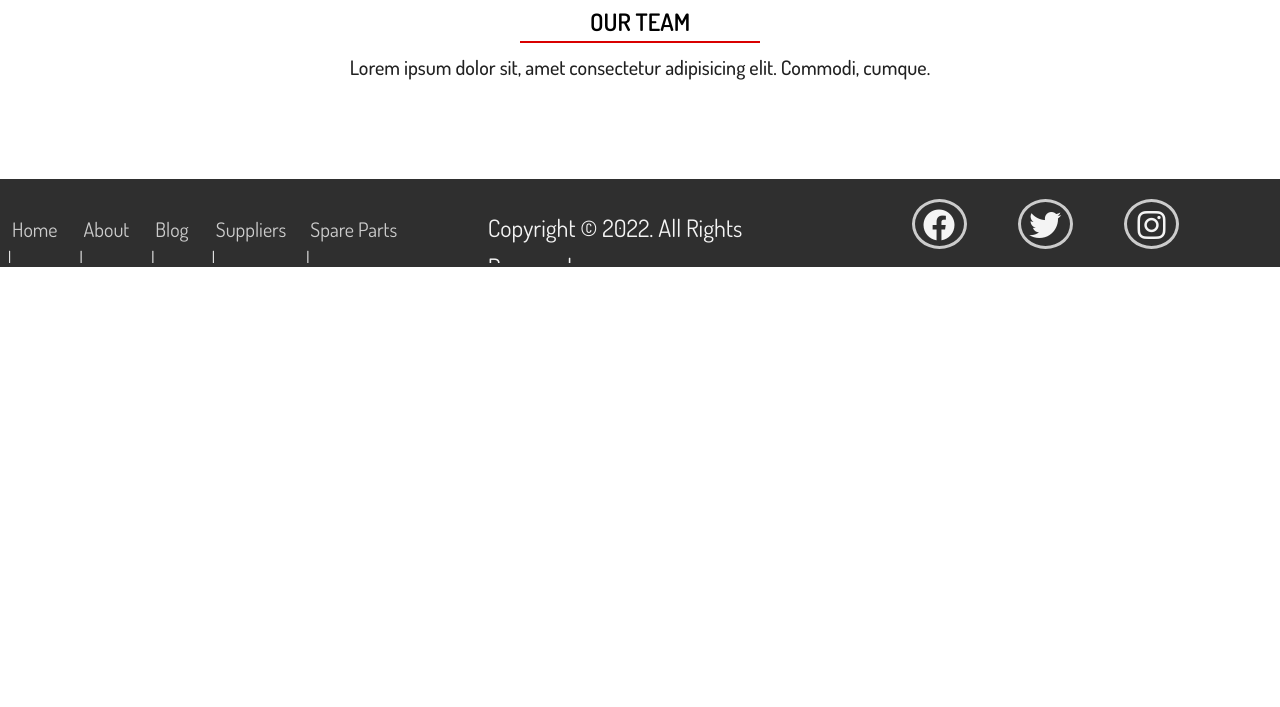
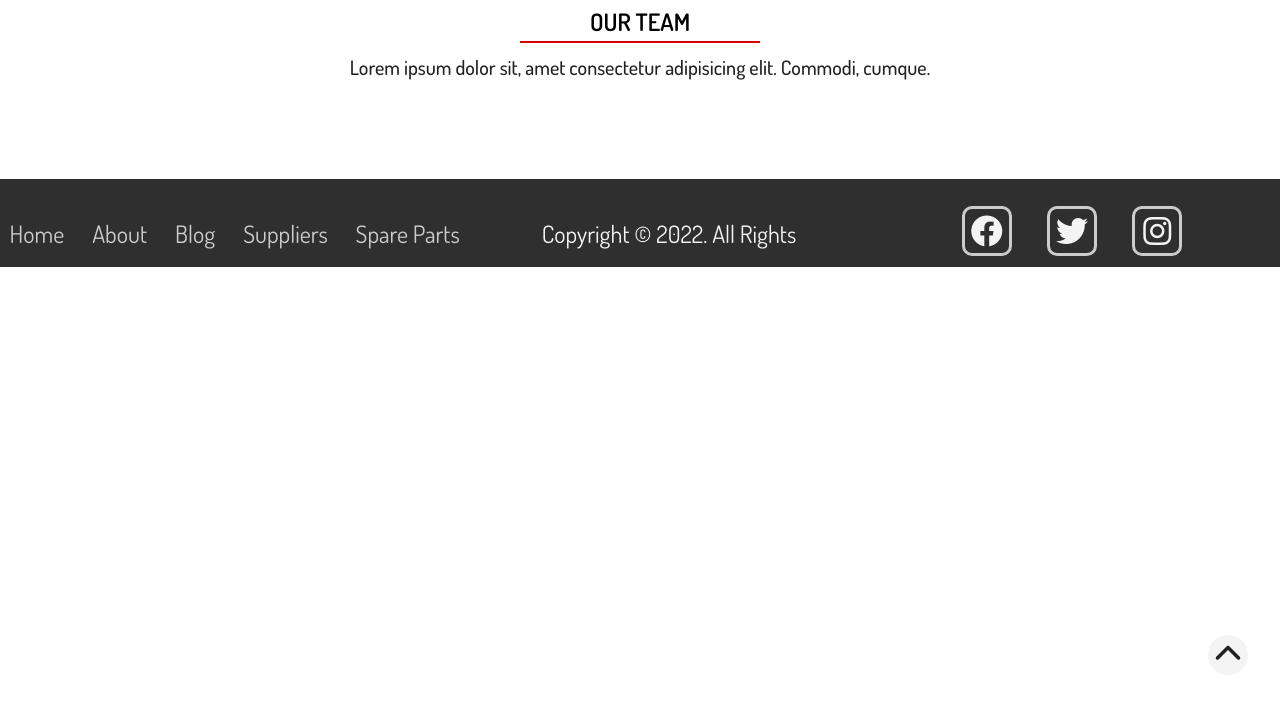
Before and after one commit to sean-david-welch/Farmec-v1, a Django app: template teams/templates/teams/teams.html in a window 1280 px wide. Shown: the part 93-800 px from the top of the page. Run offline with Django 3.2, Linux system fonts and the light colour scheme; the template is opened without the code that fills it, so the values that code supplies are empty.

Commit message:
few changes to style sheets

```diff
--- /dev/null
+++ b/static/css/footer.css
@@ -0,0 +1,99 @@
+/* Footer */
+/* To top button */
+.to-top {
+    background: var(--light-color);
+    position: fixed;
+    bottom: 16px;
+    right: 32px;
+    width: 40px;
+    height: 40px;
+    border-radius: 50%;
+    display: flex;
+    align-items: center;
+    justify-content: center;
+    font-size: 28px;
+    color: var(--dark-color);
+    text-decoration: none;
+    opacity: 0;
+    pointer-events: none;
+    transition: all 1s;
+  }
+
+  .to-top.active {
+    bottom: 32px;
+    pointer-events: auto;
+    opacity: 1;
+  }
+
+  #main-footer {
+    background: var(--mdark-color);
+    color: var(--light-color);
+    height: 5.5rem;
+  }
+
+  #main-footer .footer-content {
+    margin-top: 0.25rem;
+    display: flex;
+    flex-direction: row;
+    height: 5rem;
+    align-items: baseline;
+    justify-content: center;
+  }
+
+  #main-footer p {
+    font-size: 1.5rem;
+    margin-top: 2rem;
+    margin-left: 4rem;
+    margin-right: 4rem;
+  }
+
+  #main-footer .social a {
+    padding: 0.5rem;
+    text-decoration: none;
+    color: var(--light-color);
+  }
+
+  #main-footer .navigation ul {
+    display: flex;
+    list-style: none;
+    align-items: center;
+    justify-content: space-between;
+  }
+
+  #main-footer .navigation li {
+    font-size: 1.5rem;
+    padding: 0.1rem;
+    transition: all 0.5s linear;
+  }
+
+  #main-footer .navigation a {
+    color: var(--medium-color);
+    text-decoration: none;
+    font-size: 1.5rem;
+    transition: all 0.5s linear;
+    padding: 0.5rem;
+  }
+
+  #main-footer .navigation li:hover,
+  #main-footer .navigation a:hover {
+    transform: scale(1.1);
+    color: var(--primary-color);
+  }
+
+
+  #main-footer .social .fab {
+    margin: 0.5rem;
+    border: 3px var(--medium-color) solid;
+    border-radius: 10px;
+    height: 50px;
+    width: 50px;
+    line-height: 36px;
+    text-align: center;
+    padding: 0.25rem;
+    transition: all 0.3s linear;
+  }
+
+  #main-footer .footer-content .social .fab:hover {
+    background: var(--primary-color);
+    transform: scale(1.05);
+  }
--- a/static/css/main.css
+++ b/static/css/main.css
@@ -1,8 +1,15 @@
 /* Styles imports */
 @import 'variables.css';
 @import 'utils.css';
+@import 'teams.css';
+@import 'navbar.css';
+@import 'footer.css';
 
 /* General Styles */
+html {
+  scroll-behavior: smooth;
+}
+
 * {
   margin: 0;
   padding: 0;
@@ -261,105 +198,3 @@ body {
 #blog .flex-reverse {
   flex-direction: row-reverse;
 }
-
-/* About Page - Team Section */
-#about-team {
-  padding: 6rem;
-}
-
-.about-info {
-  display: flex;
-  flex-direction: row;
-  flex-wrap: nowrap;
-  justify-content: center;
-  text-align: left;
-  align-items: center;
-}
-
-.bio-image {
-  height: 10rem;
-  border-radius: 10px;
-  margin: 0 1rem;
-}
-
-.bio {
-  border-radius: 10px;
-  height: 10rem;
-  border-top: 2px solid var(--primary-color);
-  border-left: 2px solid var(--primary-color);
-  padding: 1rem;
-  font-size: 10px;
-  font-weight: 400;
-}
-
-/* Footer */
-#main-footer {
-  background: var(--mdark-color);
-  color: var(--light-color);
-  height: 5.5rem;
-}
-
-#main-footer .footer-content {
-  margin-top: 0.25rem;
-  display: flex;
-  flex-direction: row;
-  height: 5rem;
-  align-items: baseline;
-  justify-content: center;
-}
-
-#main-footer p {
-  font-size: 1.5rem;
-  margin-left: 5rem;
-  margin-right: 5rem;
-}
-
-#main-footer .social a {
-  padding: 0.5rem;
-  text-decoration: none;
-  color: var(--light-color);
-}
-
-#main-footer .navigation ul {
-  display: flex;
-  list-style: none;
-  align-items: center;
-  justify-content: space-between;
-}
-
-#main-footer .navigation li {
-  padding: 0.5rem;
-  transition: all 0.5s linear;
-}
-
-#main-footer .navigation a {
-  color: var(--medium-color);
-  text-decoration: none;
-  font-size: 1.25rem;
-  transition: all 0.5s linear;
-  padding: 0.25rem;
-}
-
-#main-footer .navigation li:hover,
-#main-footer .navigation a:hover {
-  transform: scale(1.1);
-  color: var(--primary-color);
-}
-
-
-#main-footer .social .fab {
-  margin: 1rem;
-  border: 3px var(--medium-color) solid;
-  border-radius: 50%;
-  height: 50px;
-  width: 55px;
-  line-height: 30px;
-  text-align: center;
-  padding: 0.5rem;
-  transition: all 0.3s linear;
-}
-
-#main-footer .footer-content .social .fab:hover {
-  background: var(--primary-color);
-  transform: scale(1.05);
-}
--- a/static/js/main.js
+++ b/static/js/main.js
@@ -32,3 +32,12 @@ $('#navbar a, .btn').on('click', function (e) {
         );
     }
 });
+
+// To top button
+const toTop = document.querySelector("to-top");
+
+window.addEventListener("scroll", () => {
+    if (window.scrollY < 100) {
+        toTop.classList.remove("active");
+    }
+})
--- a/teams/templates/teams/teams.html
+++ b/teams/templates/teams/teams.html
@@ -18,7 +18,8 @@
                     <h1>Name: {{member.name}}</h1>
                     <h1>Email: {{member.email}}</h1>
                     <h1>Role: Office Management, Admin & Marketing</h1>
-                    <h1>Short Bio: {{member.bio}}
+                    <h1>Short Bio: Lorem ipsum dolor sit amet consectetur adipisicing elit. Aut dicta magnam tempora
+                        corporis architecto illum quidem eaque ducimus mollitia error!
                     </h1>
                 </div>
             </div>
--- a/templates/footer.html
+++ b/templates/footer.html
@@ -2,6 +2,9 @@
 <!-- Footer -->
 <footer id="main-footer">
     <div class="container">
+        <a href="#" class="to-top active">
+            <i class="fas fa-chevron-up"></i>
+        </a>
         <div class="footer-content">
             <div class="navigation">
                 <ul>
```
Also changed, not shown: other parts of static/css/main.css (+0 -70 lines), static/css/navbar.css (added, +69 -0 lines), static/css/teams.css (added, +29 -0 lines), static/images/lads_xI1y5i5.jpeg (added), 1 other file.
